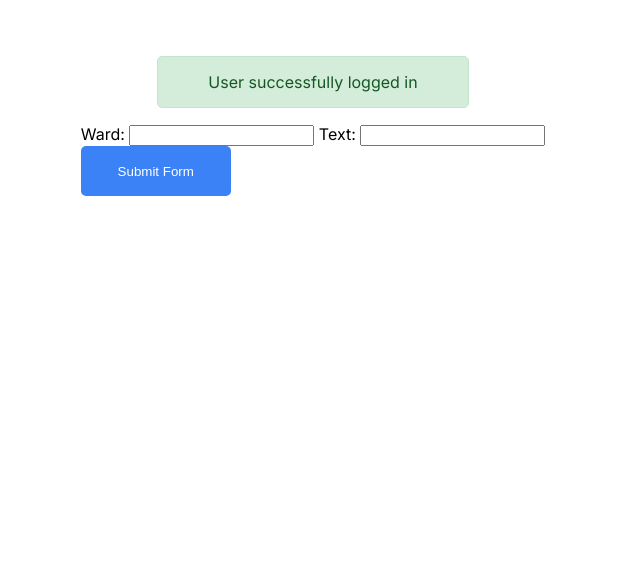
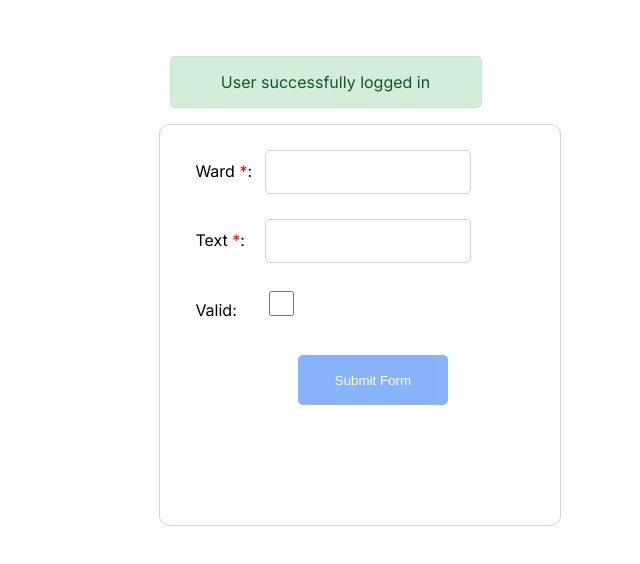
Before and after one commit to aishwindersandhu/MEG_Test, an Angular app in the folder test-app/: page /dashboard in a window 1280 px wide. Shown: the top 564 px of the page, without its empty margins (327-967 px from the left). Built offline with nearby package versions, Linux system fonts and the light colour scheme; no server answers.

Commit message:
Dashboard Component | Implemented Submit form and enhanced UI

```diff
--- a/test-app/src/app/dashboard/dashboard.component.html
+++ b/test-app/src/app/dashboard/dashboard.component.html
@@ -13,11 +13,14 @@
     background-color: #d4edda;
 
   }
+
   .dashboard-success-message-div {
     display: flex;
     justify-content: center;
     align-items: center;
+    margin-left: 25px;
   }
+
   .dashboard-submit-button {
     background-color: #3B82F6;
     height: 50px;
@@ -27,13 +30,75 @@
     border: none;
     cursor: pointer;
   }
-  .dashboard-form-div{
 
+  .dashboard-submit-button-disabled {
+    background-color: #3B82F6;
+    opacity: 60%;
+    height: 50px;
+    width: 150px;
+    border-radius: 5px;
+    color: white;
+    border: none;
+    cursor: not-allowed;
   }
-  .dashboard-form{
+
+  .dashboard-form {
+    /* display: flex
+; */
+    position: absolute;
+    justify-content: center;
+    align-items: center;
+    border: 1px solid lightgray;
+    border-radius: 10px;
+    width: 400px;
+    left: 38%;
+    height: 400px;
+  }
+
+  .dashboard-form-input {
+    height: 40px;
+    width: 200px;
+    border: 1px solid lightgray;
+    border-radius: 5px;
+  }
+
+  .dashboard-form-label-div {
+    margin: 25px;
+  }
+
+  .dashboard-form-label {
+    padding: 10px;
+    width: 60px;
+    display: inline-block;
+  }
+
+  .dashboard-submit-button-div {
     display: flex;
     justify-content: center;
-    align-items: center ;
+    align-items: center;
+    margin-left: 25px;
+  }
+
+  .dashboard-form-checkbox {
+    height: 25px;
+    width: 25px;
+  }
+
+  .required-field {
+    color: red;
+  }
+
+  .error-message {
+    color: #b00020;
+    background-color: #fdecea;
+    display: flex;
+    align-items: center;
+    justify-content: center;
+    border: 1px solid #f5c6cb;
+    border-radius: 5px;
+    height: 50px;
+    text-align: center;
+    margin: 10px;
   }
 </style>
 <div class="dashboard-main-div">
@@ -42,15 +107,28 @@
   </div>
   <form [formGroup]="auditForm" (ngSubmit)="submitForm()" class="dashboard-form">
     <div class="dashboard-form-div">
-      <span class="login-label"><label>
-          Ward:
-        </label></span>
-      <input type="text" formControlName="ward" class="login-input-text" />
-      <span class="login-label"><label>
-        Text:
-      </label></span>
-    <input type="text" formControlName="text_input" class="login-input-text" />
-    <div><button class="dashboard-submit-button"> Submit Form</button></div>
+      <div class="dashboard-form-label-div">
+        <label class="dashboard-form-label">
+          Ward <span class="required-field">*</span>:
+        </label>
+        <input type="text" formControlName="ward" class="dashboard-form-input" />
+      </div>
+      <div class="dashboard-form-label-div"><label class="dashboard-form-label">
+          Text <span class="required-field">*</span>:
+        </label><input type="text" formControlName="text_input" class="dashboard-form-input" />
+      </div>
+      <div class="dashboard-form-label-div"><label class="dashboard-form-label">
+          Valid:
+        </label><input type="checkbox" formControlName="valid" class="dashboard-form-checkbox" />
+      </div>
+      <div [ngClass]="{'error-message': errorMessage !== ''}">{{errorMessage}}</div>
+      <div class="dashboard-submit-button-div">
+        <button  [ngClass]="{
+          'dashboard-submit-button-disabled': !auditForm.valid,
+          'dashboard-submit-button': auditForm.valid
+        }"
+        [disabled]="!auditForm.valid"> Submit Form</button>
+      </div>
     </div>
 
   </form>
--- a/test-app/src/app/dashboard/dashboard.component.ts
+++ b/test-app/src/app/dashboard/dashboard.component.ts
@@ -1,22 +1,25 @@
 import { Component } from '@angular/core';
 import { FormService } from '../services/form.service';
-import {FormBuilder,ReactiveFormsModule,FormGroup, Validators} from '@angular/forms';
-import {CommonModule} from '@angular/common';
+import { FormBuilder, ReactiveFormsModule, FormGroup, Validators } from '@angular/forms';
+import { CommonModule } from '@angular/common';
 
 @Component({
   selector: 'app-dashboard',
   standalone: true,
-  imports: [CommonModule,ReactiveFormsModule],
+  imports: [CommonModule, ReactiveFormsModule],
   templateUrl: './dashboard.component.html',
   styleUrl: './dashboard.component.scss'
 })
 export class DashboardComponent {
   title = "User successfully logged in";
-  auditForm : FormGroup;
-  constructor(private formService: FormService, private fb:FormBuilder) {
+  auditForm: FormGroup;
+  isDisabled = true;
+  errorMessage = '';
+  constructor(private formService: FormService, private fb: FormBuilder) {
     this.auditForm = this.fb.group({
       ward: ['', Validators.required],//Validation for Ward as required
-      text_input: ['',Validators.required]
+      text_input: ['', Validators.required],
+      valid: [false]
     })
   }
 
@@ -33,16 +36,27 @@ export class DashboardComponent {
         }
       });
   }
-  submitForm(){
+  submitForm() {
+    if (this.auditForm.invalid) {
+      this.errorMessage = 'Please enter required details'
+      return;
+    }
+    else {
+      this.isDisabled = false;
+      this.errorMessage = "";
       this.formService.submitFormData(this.auditForm.value)
         .subscribe({
-        next:(data)=>{
+          next: (data) => {
             console.log("submitted successfully", data);
           },
-        error:(err)=>{
-          console.log(err,"error in submission");
+          error: (err) => {
+            this.isDisabled = true;
+            this.errorMessage = 'API Error';
+            console.log(err, "error in submission");
           }
         })
     }
 
   }
+
+}
--- a/test-app/src/app/services/form.service.ts
+++ b/test-app/src/app/services/form.service.ts
@@ -41,7 +41,7 @@ export class FormService {
   post_headers = {
     headers: new HttpHeaders().set('Authorization',`Token ${this.token}`)
   }
-  submitFormData(auditForm:{ward: string,text_input: string }):Observable<any>{
+  submitFormData(auditForm:{ward: string,text_input: string, valid: boolean }):Observable<any>{
     var postObj = {
       "start_time": "2025-05-07T17:49:00.000Z",
       "end_time": "2025-05-07T17:49:00.000Z",
@@ -53,7 +53,7 @@ export class FormService {
           "date": "2025-05-07T17:49:40.262Z",
           "issues": [],
           "answer_comments": [],
-          "valid": true,
+          "valid": auditForm.valid,
           "text_input": auditForm.text_input,
           "choice_field": "N/A"
         }
```
Lines whose indentation alone changed are shown as unchanged.
